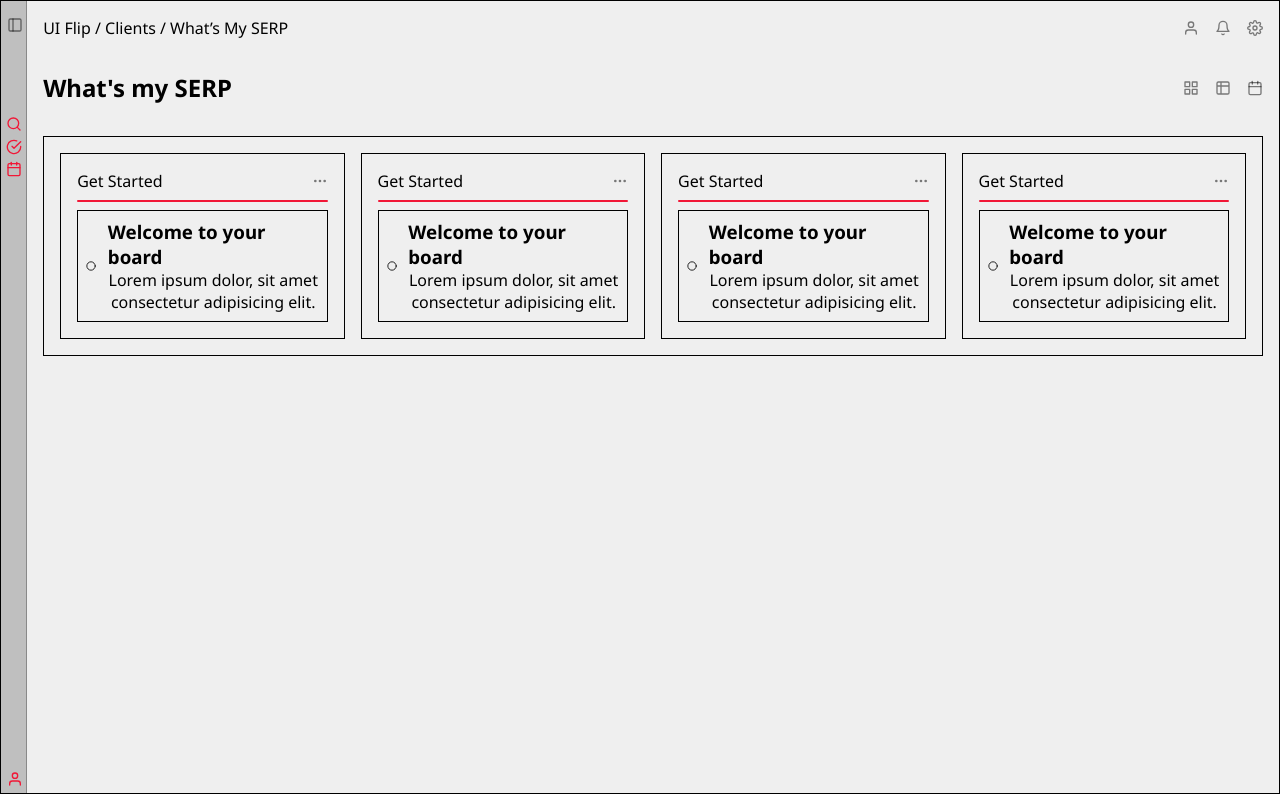
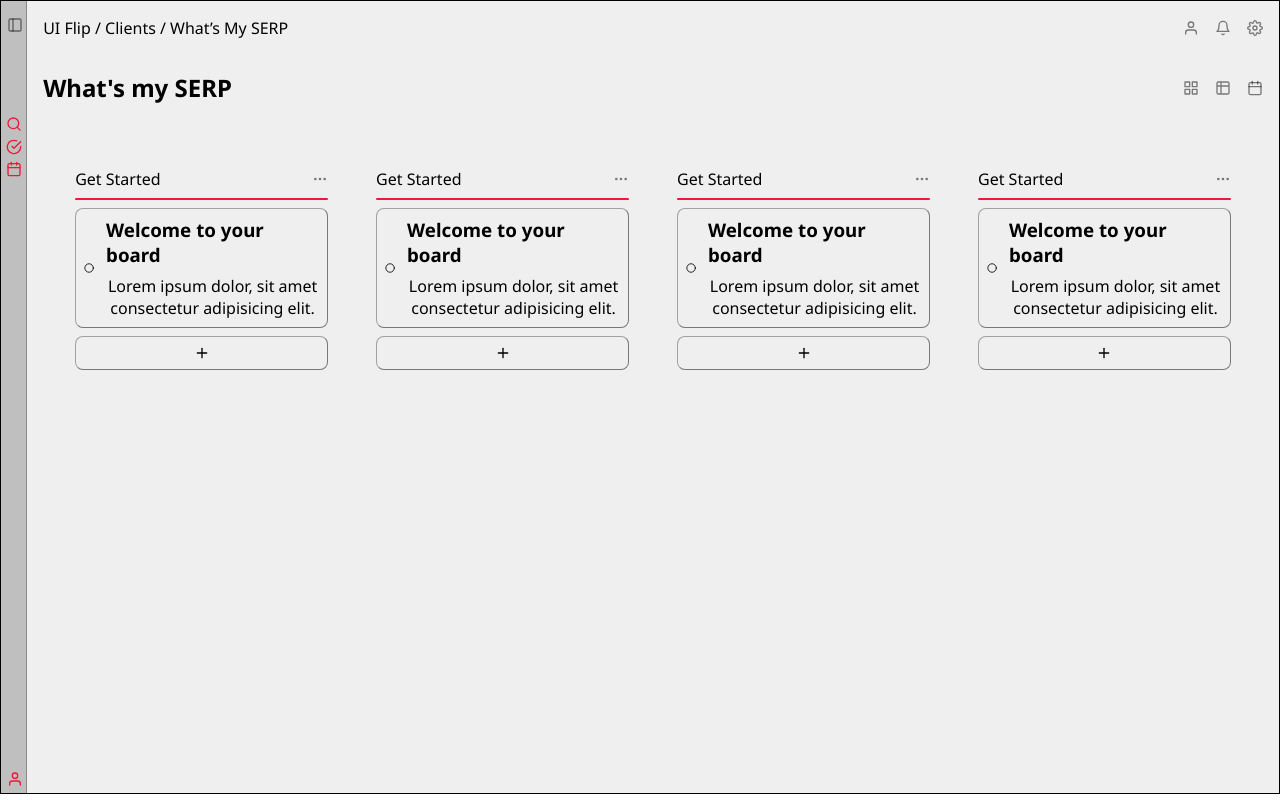
Before and after one commit to FariassArthur/NoteBox, a Next.js app in the folder front/: page / in a window 1280 px wide. Built offline with nearby package versions, Linux system fonts and the light colour scheme.

Commit message:
Styling notes component

```diff
--- a/front/src/app/globals.css
+++ b/front/src/app/globals.css
@@ -4,9 +4,10 @@
 
   --transition-duration: 0.2s;
   --padding: 1rem;
+  --border: 8px;
 
   /* LIGHT */
-  --background-color: #EFEFEF;
+  --background-color: #efefef;
   --aside-background: rgba(0, 0, 0, 0.2);
   --aside-border: rgba(0, 0, 0, 0.5);
 
--- a/front/src/components/Home/HomeMain.tsx
+++ b/front/src/components/Home/HomeMain.tsx
@@ -24,7 +24,6 @@ export default HomeMain;
 const Main = styled.main`
   box-sizing: border-box;
   padding: 1rem;
-  border: 1px solid;
 
   display: flex;
   gap: 1rem;
--- a/front/src/components/Notes/Note.tsx
+++ /dev/null
@@ -1,59 +0,0 @@
-import React, { useState } from "react";
-
-//styles
-import styled from "styled-components";
-
-//icons
-import { FiCircle } from "react-icons/fi";
-import { FiCheckCircle } from "react-icons/fi";
-
-type Props = {
-  title: string;
-  content: string;
-  createdAt?: Date;
-};
-
-const Note = (props: Props) => {
-  const [verticalNotes, setVerticalNotes] = useState<Boolean>(false);
-
-  return (
-    <NoteContainner verticalNotes={verticalNotes}>
-      <FiCircle size={20} />
-      {/* <FiCheckCircle /> */}
-      <Content>
-        <h3>{props.title}</h3>
-        <p>{props.content}</p>
-      </Content>
-    </NoteContainner>
-  );
-};
-
-export default Note;
-
-const NoteContainner = styled.main<{ verticalNotes: Boolean }>`
-  display: flex;
-  align-items: center;
-  justify-content: center;
-  gap: 5%;
-
-  border: 1px solid;
-  padding: 0.5rem;
-
-  cursor: pointer;
-
-  &:hover {
-    background-color: var(--aside-background);
-  }
-`;
-
-const Content = styled.section`
-  display: flex;
-  align-items: center;
-  justify-content: center;
-  flex-direction: column;
-  gap: 5%;
-
-  p {
-    text-align: center;
-  }
-`;
--- a/front/src/components/Notes/NoteSheet.tsx
+++ b/front/src/components/Notes/NoteSheet.tsx
@@ -1,4 +1,4 @@
-import React from "react";
+import React, { useState } from "react";
 
 //styles
 import styled from "styled-components";
@@ -10,11 +10,18 @@ import { Icon, Bar } from "../_ui/styles/StyledAssets";
 import { FiMoreHorizontal } from "react-icons/fi";
 
 //components
-import Note from "./Note";
+import Note from "./components/Note";
+import NotePlus from "./components/NotePlus";
 
 type Props = {};
 
 const NoteSheet = (props: Props) => {
+  const [check, setCheck] = useState<boolean>(false);
+
+  const toggleCheck = () => {
+    setCheck((prevCheck) => !prevCheck);
+  };
+
   return (
     <Main>
       <header>
@@ -34,7 +41,10 @@ const NoteSheet = (props: Props) => {
         <Note
           title="Welcome to your board"
           content="Lorem ipsum dolor, sit amet consectetur adipisicing elit."
+          checked={check}
+          onToggleCheck={toggleCheck}
         />
+        <NotePlus />
       </section>
     </Main>
   );
@@ -57,11 +67,12 @@ const Main = styled.main`
     align-items: center;
     justify-content: center;
     flex-direction: column;
+
+    gap: 0.5rem;
   }
 
   box-sizing: border-box;
   padding: 1rem;
-  border: 1px solid;
 
   max-width: 25%;
 `;
--- /dev/null
+++ b/front/src/components/Notes/components/Note.tsx
@@ -0,0 +1,69 @@
+import React, { useState } from "react";
+
+//styles
+import styled from "styled-components";
+
+//icons
+import { FiCircle } from "react-icons/fi";
+import { FiCheckCircle } from "react-icons/fi";
+
+type Props = {
+  title: string;
+  content: string;
+  createdAt?: Date;
+  checked: boolean;
+  onToggleCheck: () => void;
+};
+
+const Note = ({ title, content, checked, onToggleCheck }: Props) => {
+  const [verticalNotes, setVerticalNotes] = useState(false);
+
+  return (
+    <NoteContainer
+      $verticalNotes={verticalNotes}
+      $checked={checked}
+      onClick={onToggleCheck}
+    >
+      {checked ? <FiCheckCircle size={20} /> : <FiCircle size={20} />}
+      <Content>
+        <h3>{title}</h3>
+        <p>{content}</p>
+      </Content>
+    </NoteContainer>
+  );
+};
+
+export default Note;
+
+const NoteContainer = styled.main<{
+  $verticalNotes: boolean;
+  $checked: boolean;
+}>`
+  display: ${({ $verticalNotes }) => ($verticalNotes ? "block" : "flex")};
+  align-items: center;
+  justify-content: center;
+  gap: 5%;
+  border: 0.2px outset var(--aside-border);
+  padding: 0.5rem;
+  cursor: pointer;
+
+  border-radius: var(--border);
+
+  text-decoration: ${({ $checked }) => ($checked ? "line-through" : "none")};
+
+  &:hover {
+    background-color: var(--aside-background);
+  }
+`;
+
+const Content = styled.section`
+  display: flex;
+  align-items: center;
+  justify-content: center;
+  flex-direction: column;
+  gap: 5%;
+
+  p {
+    text-align: center;
+  }
+`;
--- /dev/null
+++ b/front/src/components/Notes/components/NotePlus.tsx
@@ -0,0 +1,40 @@
+import React from "react";
+
+//styles
+import styled from "styled-components";
+
+//icons
+import { FiPlus } from "react-icons/fi";
+
+type Props = {};
+
+const NotePlus = (props: Props) => {
+  return (
+    <Main>
+      <FiPlus />
+    </Main>
+  );
+};
+
+export default NotePlus;
+
+const Main = styled.main`
+  display: flex;
+  align-items: center;
+  justify-content: center;
+  gap: 5%;
+  border: 0.2px outset var(--aside-border);
+  padding: 0.5rem;
+  cursor: pointer;
+
+  width: 100%;
+
+  box-sizing: border-box;
+  border-radius: var(--border);
+
+  transition: var(--transion-duration) ease-in-out;
+
+  &:hover {
+    background-color: var(--aside-background);
+  }
+`;
```
